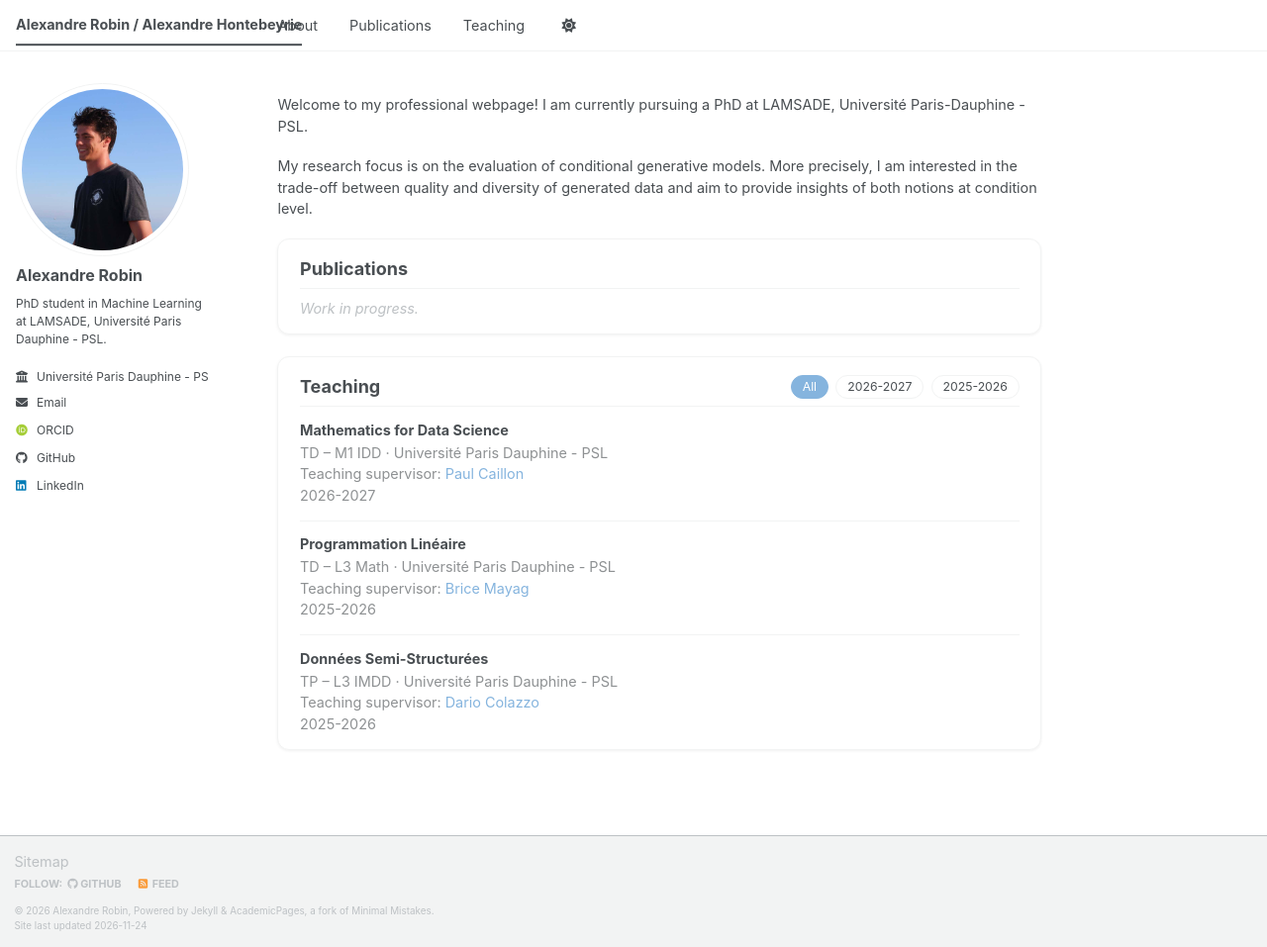
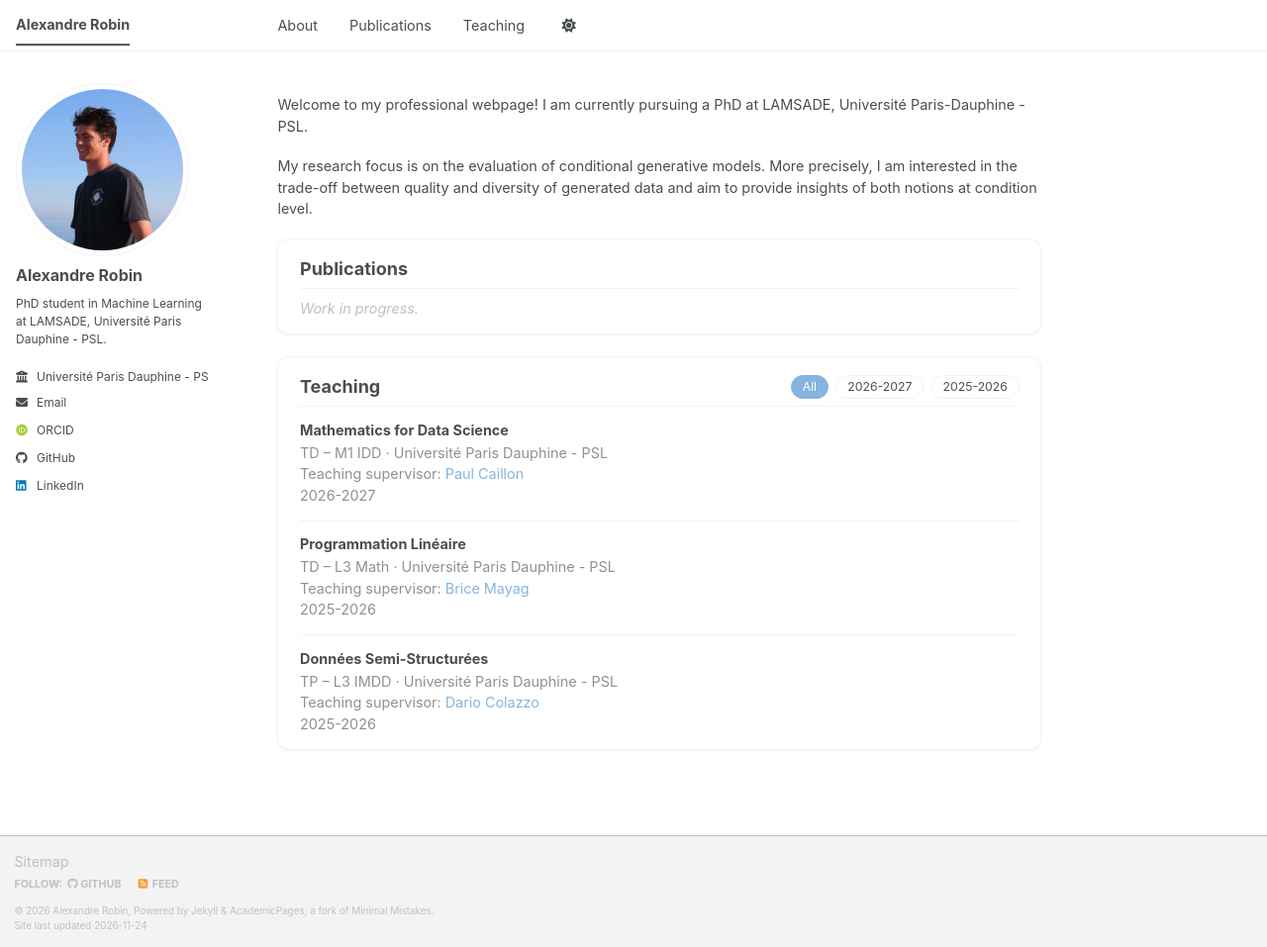
Before and after one commit to alexrob123/alexrob123.github.io, a Jekyll site: the page built from _pages/about.md, in a window 1280 px wide and 957 px high. Shown: the whole window at 99% size. Built offline with Jekyll 4.4.1, drawn with Linux system fonts in a browser that asks for light colours; some web fonts are replaced; a script bundle is joined from its source files by our own code; library files that are not in the unit come from our copies.

Commit message:
Shorten site title and hide pagination on course pages
Add a pagination front-matter option to the single layout and disable
it for the teaching collection.

Co-Authored-By: Claude Opus 5.5 <noreply@anthropic.com>

```diff
--- a/_config.yml
+++ b/_config.yml
@@ -9,7 +9,7 @@
 # Basic Site Settings
 locale: "en"
 site_theme: "default" # The available themes options are "default", "air", "sunrise", "mint", "dirt" and "contrast"
-title: "Alexandre Robin / Alexandre Hontebeyrie"
+title: "Alexandre Robin"
 title_separator: "-"
 name: &name "Alexandre Robin"
 description: &description "Your Name's academic portfolio" # Update this with a general description of your site, this is the default if not overridden by a page
@@ -275,6 +275,7 @@ defaults:
       author_profile: true
       share: false
       comments: true
+      pagination: false # hide the Previous / Next buttons on course pages
   # _publications
   - scope:
       path: ""
--- a/_layouts/single.html
+++ b/_layouts/single.html
@@ -86,7 +86,7 @@ layout: default
 
       {% if page.share %}{% include social-share.html %}{% endif %}
 
-      {% include post_pagination.html %}
+      {% unless page.pagination == false %}{% include post_pagination.html %}{% endunless %}
     </div>
 
     {% if site.comments.provider and page.comments %}
```
